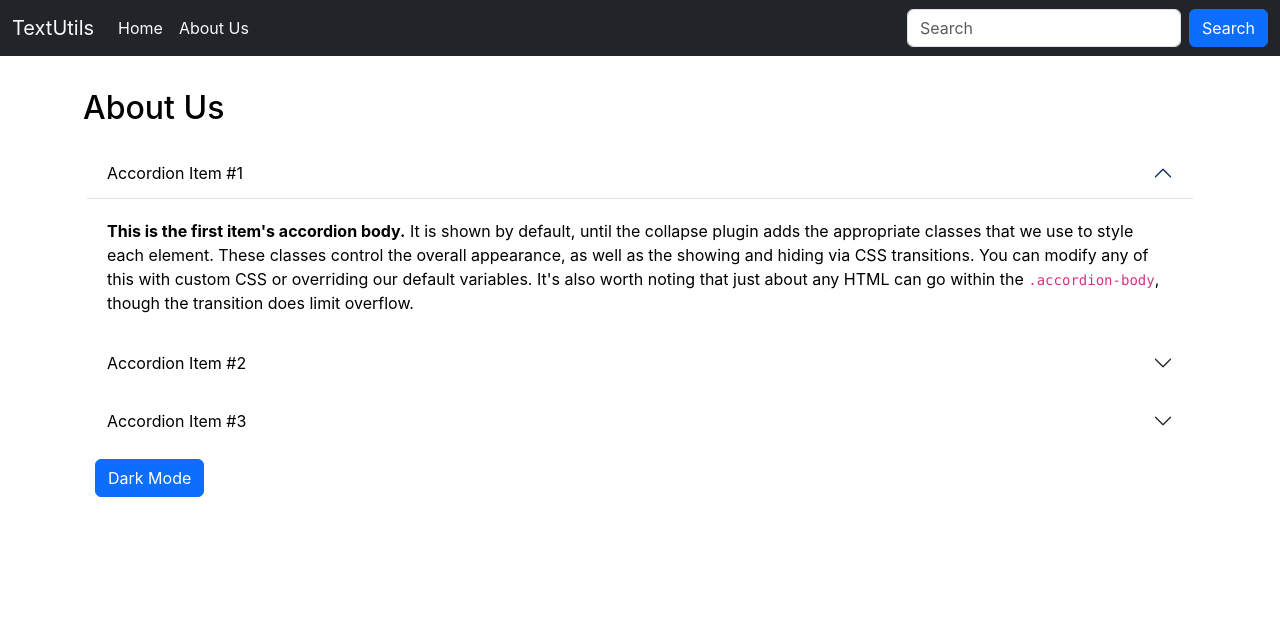
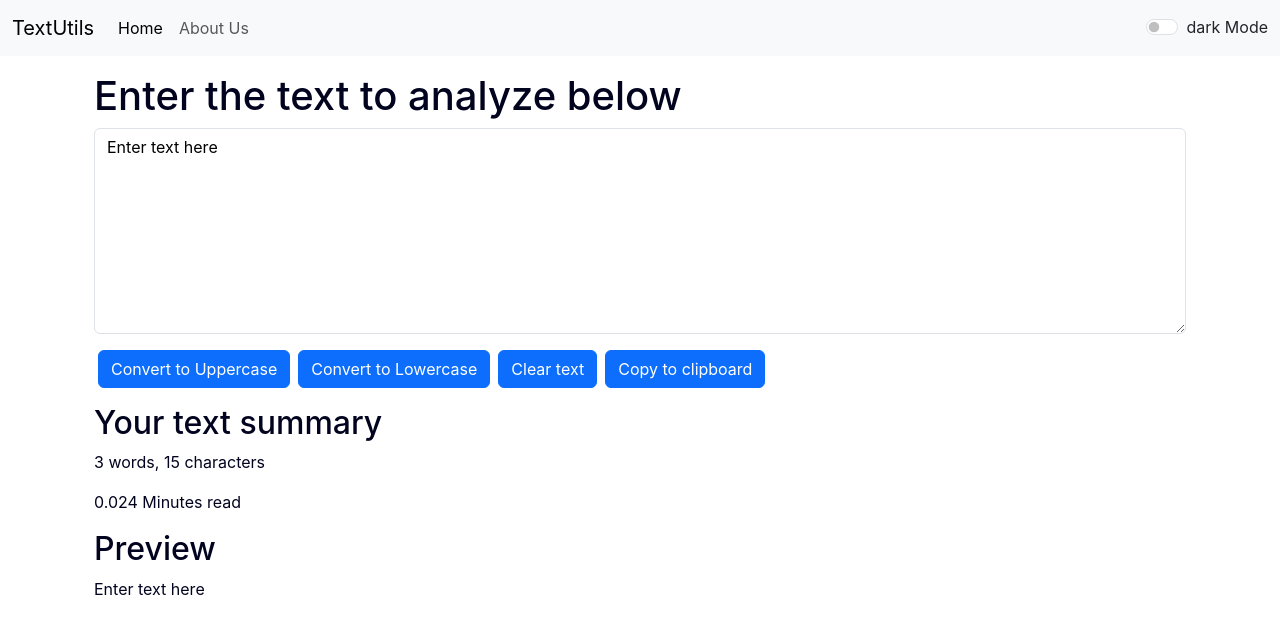
Before and after one commit to sameehana18/TextUtils, a React (Create React App) app: page / in a window 1280 px wide. Shown: the top 634 px of the page. Built offline with nearby package versions, Linux system fonts and the light colour scheme.

Commit message:
added dark mode to navbar and text form

```diff
--- a/src/App.js
+++ b/src/App.js
@@ -3,15 +3,27 @@
 import Navbar from './components/Navbar';
 import TextForm from './components/TextForm';
 import About from './components/About';
+import { useState } from 'react';
 
 function App() {
+  const [mode, setMode] = useState('light');
+
+  const toggleMode = () => {
+    if(mode === 'light'){
+      setMode("dark");
+      document.body.style.backgroundColor = '#042743';
+    }else {
+      setMode('light');
+      document.body.style.backgroundColor = 'white';
+    }
+  }
   return (
     <>
-    <Navbar title="TextUtils" aboutText="About Us"/>
-    {/* <div className="container my-3">
-      <TextForm heading="Enter the text to analyze below"/>
-    </div> */}
-    <About />
+    <Navbar title="TextUtils" aboutText="About Us" mode={mode} toggleMode={toggleMode}/>
+    <div className="container my-3">
+      <TextForm heading="Enter the text to analyze below" mode={mode}/>
+    </div>
+    {/* <About /> */}
     </>
   );
 }
--- a/src/components/Navbar.js
+++ b/src/components/Navbar.js
@@ -3,9 +3,11 @@
 
 export default function Navbar(props) {
   return (
-    <nav className="navbar navbar-expand-lg bg-dark">
+    <nav
+      className={`navbar navbar-expand-lg navbar-${props.mode} bg-${props.mode}`}
+    >
       <div className="container-fluid">
-        <a className="navbar-brand link-light" href="/">
+        <a className="navbar-brand" href="/">
           {props.title}
         </a>
         <button
@@ -22,21 +24,17 @@
         <div className="collapse navbar-collapse" id="navbarSupportedContent">
           <ul className="navbar-nav me-auto mb-2 mb-lg-0">
             <li className="nav-item">
-              <a
-                className="nav-link active link-light"
-                aria-current="page"
-                href="/"
-              >
+              <a className="nav-link active" aria-current="page" href="/">
                 Home
               </a>
             </li>
             <li className="nav-item">
-              <a className="nav-link link-light" href="/">
+              <a className="nav-link" href="/">
                 {props.aboutText}
               </a>
             </li>
           </ul>
-          <form className="d-flex" role="search">
+          {/* <form className="d-flex" role="search">
             <input
               className="form-control me-2"
               type="search"
@@ -46,7 +44,19 @@
             <button className="btn btn-primary" type="submit">
               Search
             </button>
-          </form>
+          </form> */}
+          <div className={`form-check form-switch text-${props.mode==='light'?'dark':'light'}`}>
+            <input
+              className="form-check-input"
+              type="checkbox"
+              role="switch"
+              id="flexSwitchCheckDefault"
+              onClick={props.toggleMode}
+            />
+            <label className="form-check-label" htmlFor="flexSwitchCheckDefault">
+              {props.mode==='light'?'dark':'light'} Mode
+            </label>
+          </div>
         </div>
       </div>
     </nav>
--- a/src/components/TextForm.js
+++ b/src/components/TextForm.js
@@ -32,7 +32,7 @@
   const [text, setText] = useState("Enter text here");
   return (
     <>
-      <div className="container">
+      <div className="container" style={{color: props.mode==='dark'?'white':'#02041f'}}>
         <h1>{props.heading}</h1>
         <div className="mb-3">
           <textarea
@@ -41,6 +41,7 @@
             value={text}
             onChange={handleOnChange}
             rows="8"
+            style={{backgroundColor: props.mode==='dark'?'grey':'white', color: props.mode==='dark'?'white':'black'}}
           ></textarea>
         </div>
         <button className="btn btn-primary mx-1" onClick={handleUpClick}>
@@ -56,12 +57,12 @@
           Copy to clipboard
         </button>
       </div>
-      <div className="container my-3">
+      <div className="container my-3" style={{color: props.mode==='dark'?'white':'#02041f'}}>
         <h2>Your text summary</h2>
         <p>{text.split(" ").length} words, {text.length} characters</p>
         <p>{0.008 * text.split(" ").length} Minutes read</p>
         <h2>Preview</h2>
-        <p>{text}</p>
+        <p>{text.length>0?text:"Enter your text"}</p>
       </div>
     </>
   );
```
